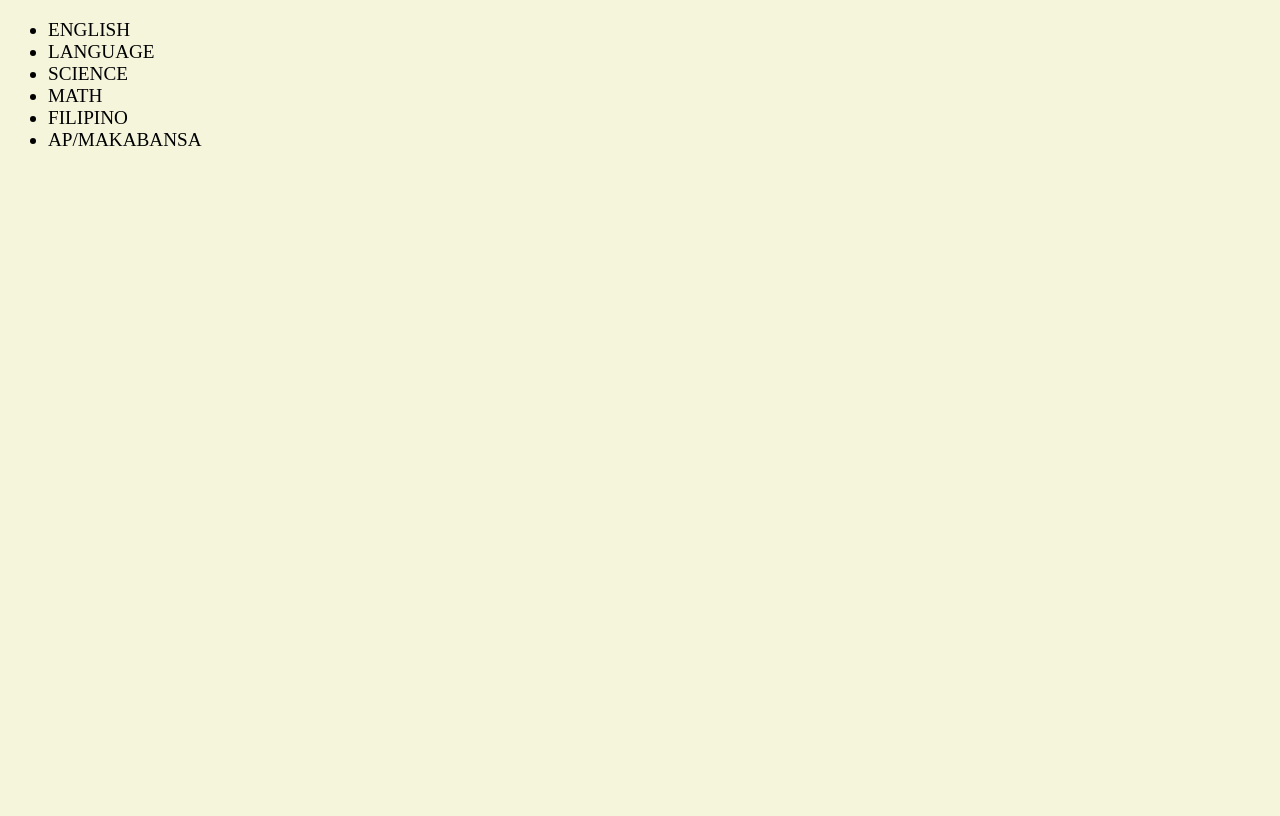
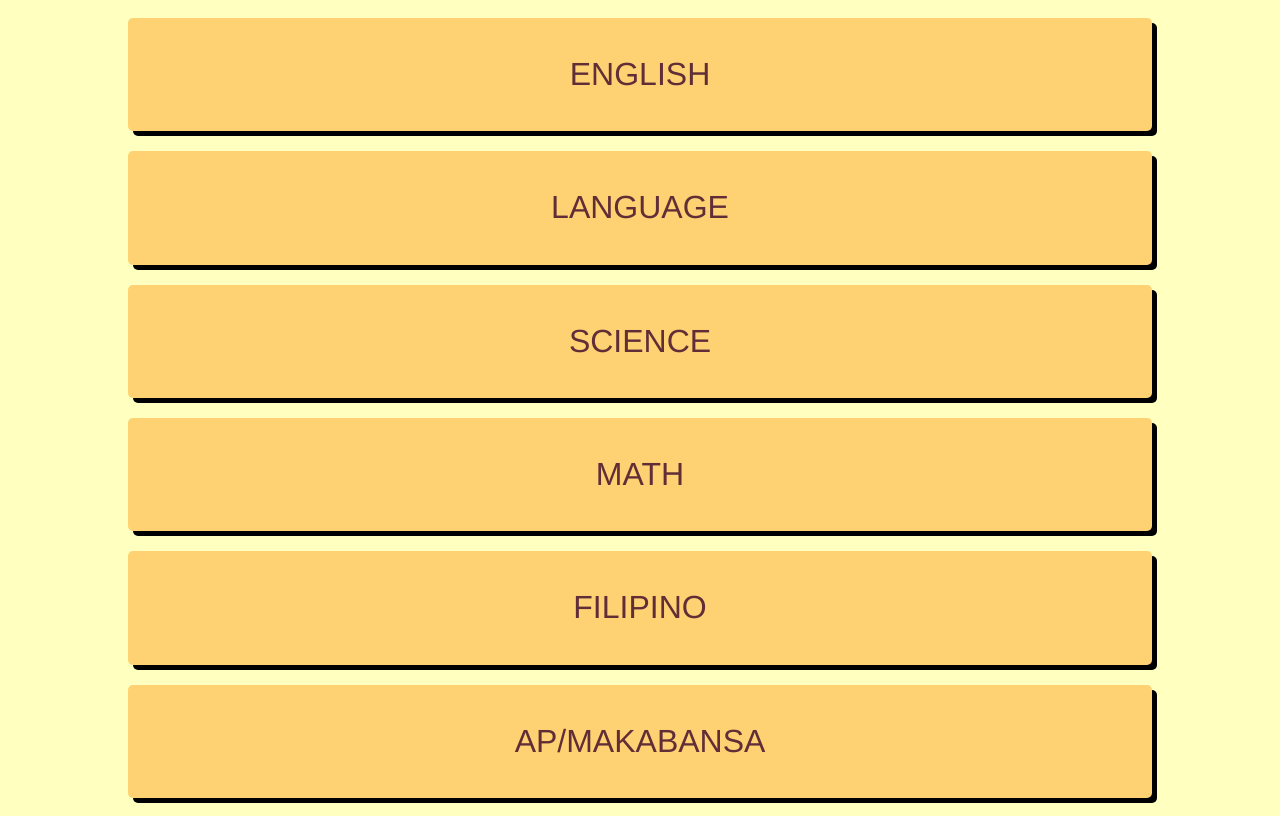
Before and after one commit to cedricmendoza02/simple-quizzinator, a plain HTML site: page index.html in a window 1280 px wide. Drawn offline with Linux system fonts and the light colour scheme.

Commit message:
Add styles to subjects list.

```diff
--- a/styles.css
+++ b/styles.css
@@ -1,12 +1,38 @@
+main {
+    height: 100vh;
+    font-family: 'Franklin Gothic Medium', 'Arial Narrow', Arial, sans-serif;
+}
+
 body {
     font-size: 1.2rem;
-    background-color: beige;
+    background-color: #ffffbf;
 }
 
-/* main {
+#subjects {
+    padding: 0;
+    margin: auto;
+    width: 80vw;
     display: flex;
+    list-style: none;
     flex-direction: column;
-} */
+    height: inherit;
+    align-items: center;
+    justify-content: space-around;
+}
+
+#subjects li {
+    height: 100%;
+    width: 100%;
+    color: #612E37;
+    font-size: 32px;
+    box-shadow: 5px 5px black;
+    border-radius: 5px;
+    background-color: #FED172;
+    display: flex;
+    align-items: center;
+    justify-content: center;
+    margin: 10px 0px;
+}
 
 .Card {
     width: 80vw;
```
